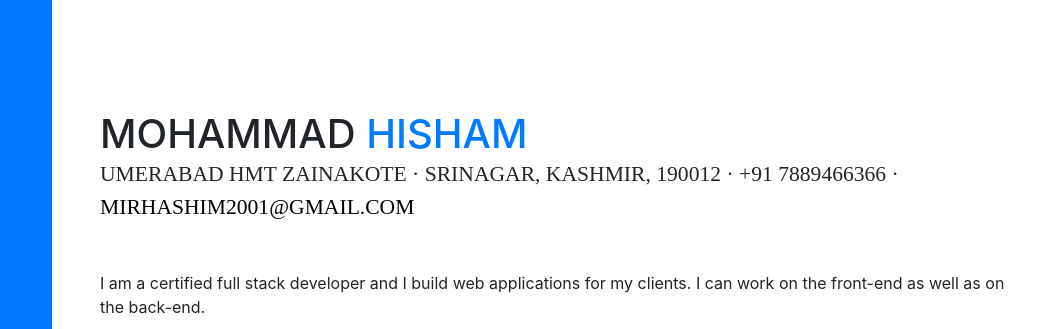
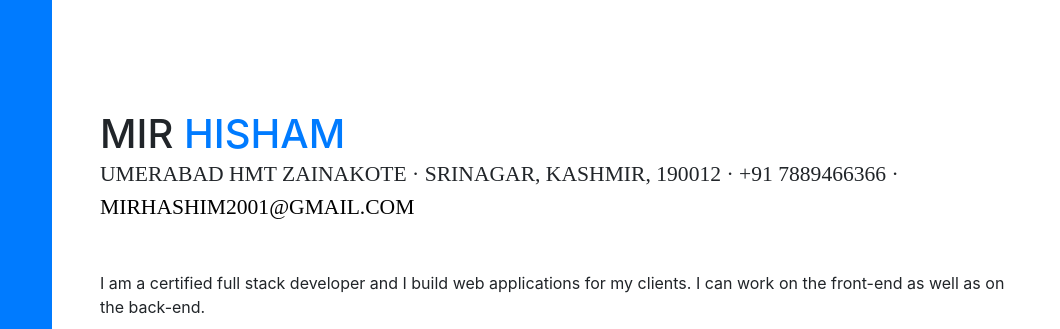
Before and after one commit to hishamized/Resume, a website with bundled scripts: page index.html in a window 1280 px wide. Shown: the part 133-462 px from the top of the page, 220-1280 px from the left. Built offline with nearby package versions, Linux system fonts and the light colour scheme; a web font is replaced by a local one.

```diff
--- a/index.html
+++ b/index.html
@@ -69,7 +69,7 @@
 
       <section class="resume-section p-3 p-lg-5 d-flex d-column" id="about">
         <div class="my-auto">
-          <h1 class="mb-0">Mohammad
+          <h1 class="mb-0">Mir
             <span class="text-primary">Hisham</span>
           </h1>
           <div class="subheading mb-5"> Umerabad HMT Zainakote · Srinagar, Kashmir, 190012 · +91 7889466366 ·
```
